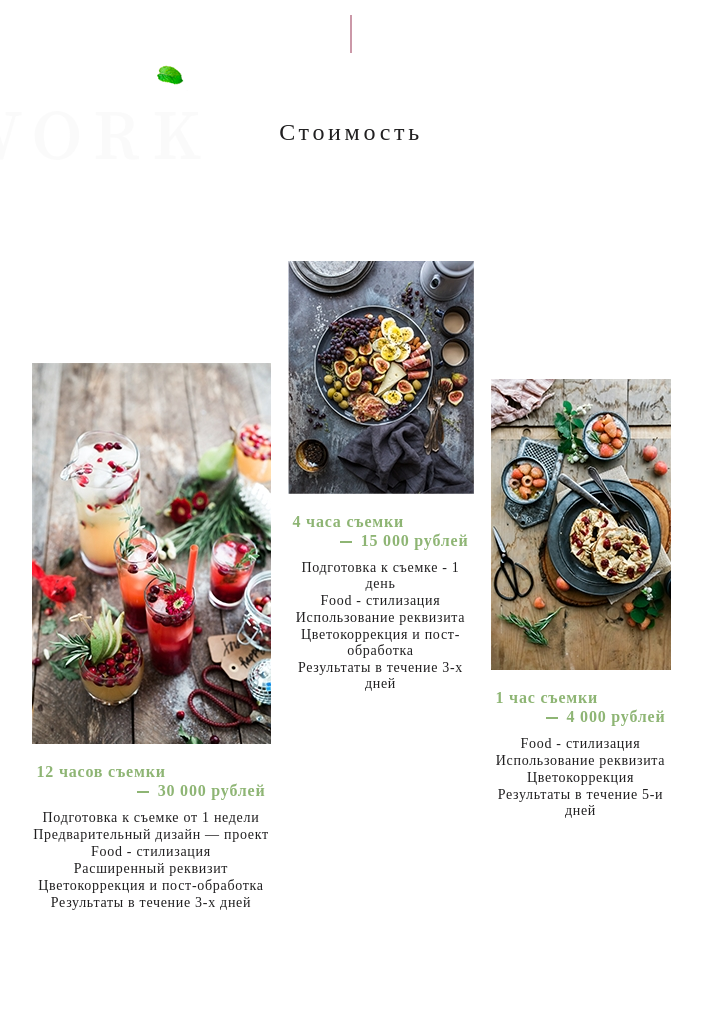
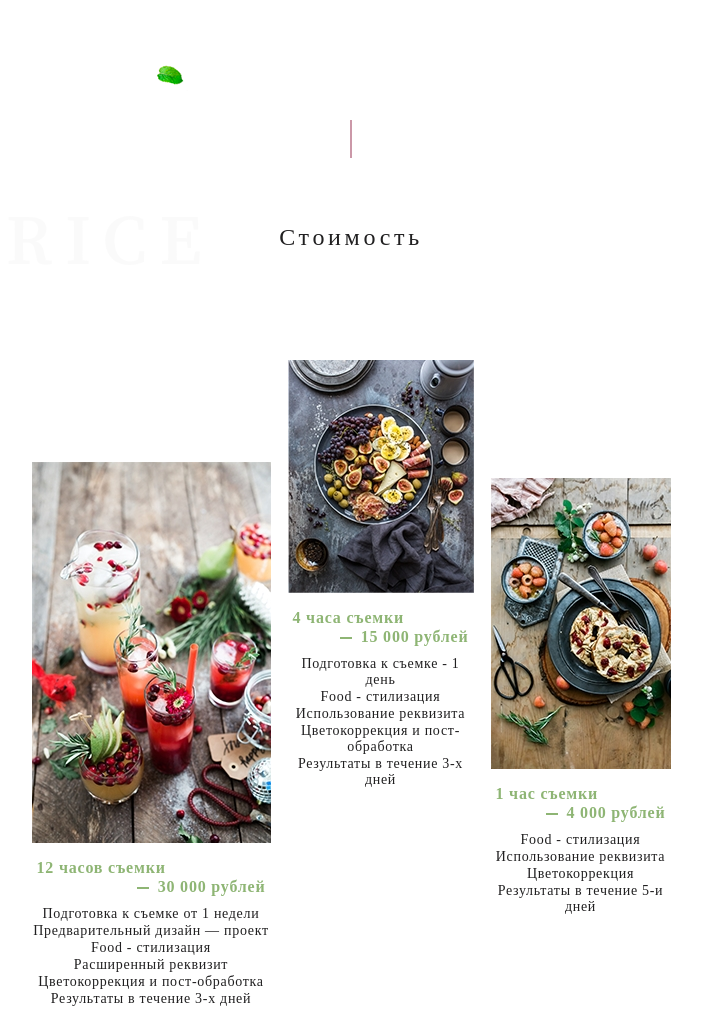
Before and after one commit to bunkerWHz/FoodBlogger, a website: page src/index.html in a window 1280 px wide. Shown: the part 3380-4391 px from the top of the page, without its empty margins (289-991 px from the left). Drawn offline with Linux system fonts and the light colour scheme.

Commit message:
add 764px prices pixel perfect styles

```diff
--- a/src/styles/about.scss
+++ b/src/styles/about.scss
@@ -65,7 +65,7 @@ font-weight: 400;
     .about {
         padding: 0 61px;
         padding-top: 272px;
-        padding-bottom: 100px;
+        padding-bottom: 103px;
         background-image: url(/img/764_about_leaf-l.png) ,
         url(/img/764_about_leaf-r.png),
         url(/img/764_about_leaf-b.png);
--- a/src/styles/prices.scss
+++ b/src/styles/prices.scss
@@ -77,8 +77,16 @@ font-weight: 400;
 @media screen and (min-width: 764px) {
     .prices {
         padding: 0 61px;
+        padding-top: 102px;
+        padding-bottom: 279px;
+        background-image: url(/img/764_prices_leaf-b.png);
+        background-repeat: no-repeat;
+        background-position: 663px 1060px;
         .section__title {
-            margin-bottom: 114px;
+            margin-bottom: 108px;
+            &:after {
+                content: "PRICE";
+            }
         }
     }
     .prices__photos {
@@ -88,7 +96,6 @@ font-weight: 400;
         align-items: flex-start;
         justify-content: center;
         grid-row: dense;
-        margin-bottom: 300px;
     }
     .prices__photo {
         margin: 0;
@@ -101,7 +108,9 @@ font-weight: 400;
         }
     }
     .photo__features {
-        width: auto;
+    }
+    .photo__price {
+        margin-top: 10px;
     }
     .price__time {
         margin-left: 5px;
```
Also changed, not shown: src/img/764_prices_leaf-b.png (added), src/styles/about.css, src/styles/about.min.css, src/styles/main.css, src/styles/main.min.css, src/styles/prices.css, src/styles/prices.min.css.
